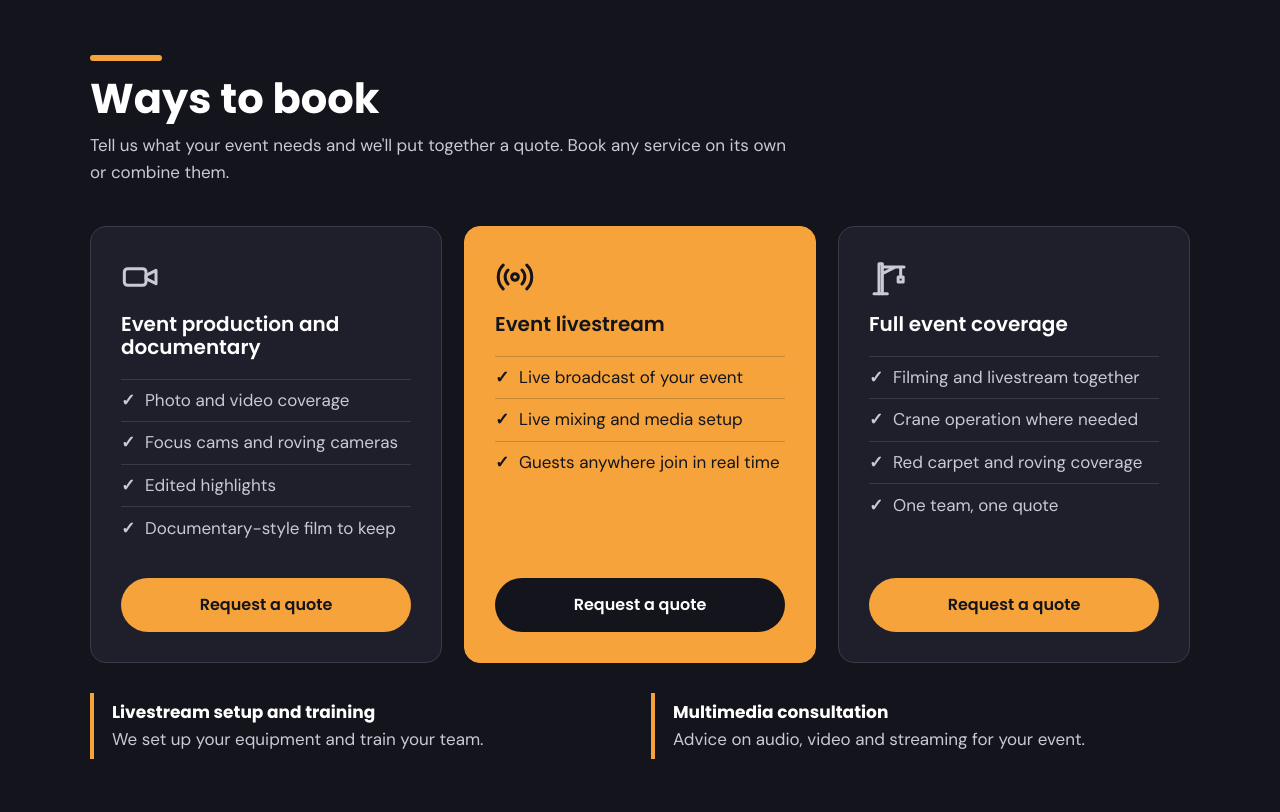
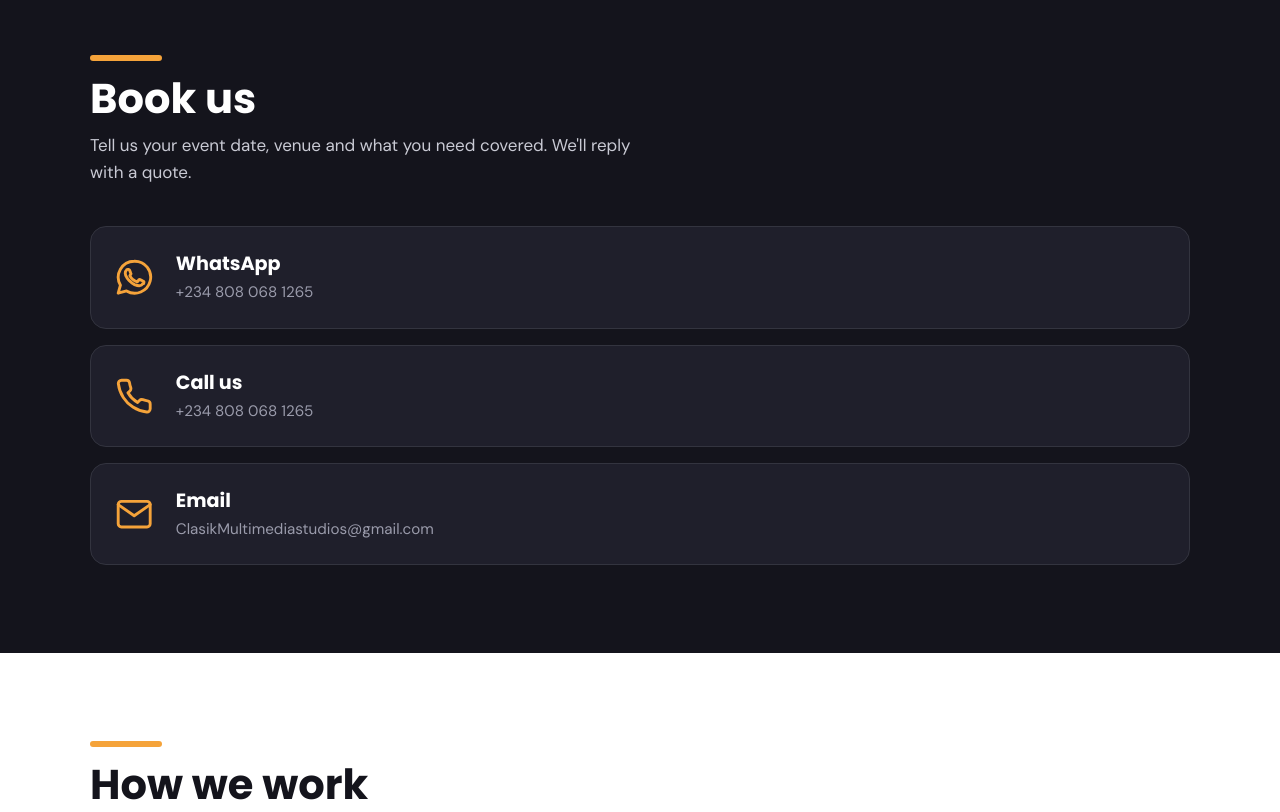
Before and after one commit to clasikcreativeservices/clasikcreativeservices, a plain HTML site: page index.html in a window 1280 px wide. Shown: the part 8000-8812 px from the top of the page. Drawn offline with Linux system fonts and the light colour scheme.

Commit message:
Add booking section with contact options

```diff
--- a/index.html
+++ b/index.html
@@ -208,6 +208,13 @@ h2.plain::before{content:"";position:absolute;top:0;left:0;width:72px;height:6px
 .cap .ic{width:2rem;height:2rem}
 .cap b{display:block;color:#fff;font:800 1.35rem/1.1 var(--head);text-transform:uppercase}
 .cap small{color:#d6d7de;font-size:.9rem}
+
+.book-ways{display:flex;flex-direction:column;gap:16px;margin-top:2rem}
+.bway{display:flex;align-items:center;gap:1.4rem;background:#1F1F2B;border:1px solid #33343f;border-radius:16px;padding:22px 24px;text-decoration:none;transition:border-color .2s,background .2s}
+.bway:hover{border-color:var(--orange);background:#272738}
+.bway svg{width:2.4rem;height:2.4rem;flex:none;fill:none;stroke:var(--orange);stroke-width:1.8;stroke-linecap:round;stroke-linejoin:round}
+.bway b{display:block;color:#fff;font:700 1.2rem var(--head)}
+.bway span{color:#9a9bab;font-size:.95rem}
 </style>
 </head>
 <body>
@@ -375,45 +382,21 @@ h2.plain::before{content:"";position:absolute;top:0;left:0;width:72px;height:6px
 
 <section class="packages" id="packages">
   <div class="wrap">
-    <h2 class="plain" style="color:#fff">Ways to book</h2>
-    <p class="lead" style="color:#c9cad4">Tell us what your event needs and we'll put together a quote. Book any service on its own or combine them.</p>
-    <div class="tiers">
-      <div class="tier">
-        <svg class="ic" style="width:2.5rem;height:2.5rem;margin-bottom:1rem" viewBox="0 0 24 24" aria-hidden="true"><use href="#i-cam"/></svg>
-        <h3>Event production and documentary</h3>
-        <ul>
-          <li>Photo and video coverage</li>
-          <li>Focus cams and roving cameras</li>
-          <li>Edited highlights</li>
-          <li>Documentary-style film to keep</li>
-        </ul>
-        <a class="btn" href="https://wa.me/2348080681265?text=Hi%2C%20I%27d%20like%20a%20quote%20for%20event%20production." target="_blank" rel="noopener">Request a quote</a>
-      </div>
-      <div class="tier pick">
-        <svg class="ic" style="width:2.5rem;height:2.5rem;margin-bottom:1rem;color:var(--ink)" viewBox="0 0 24 24" aria-hidden="true"><use href="#i-live"/></svg>
-        <h3>Event livestream</h3>
-        <ul>
-          <li>Live broadcast of your event</li>
-          <li>Live mixing and media setup</li>
-          <li>Guests anywhere join in real time</li>
-        </ul>
-        <a class="btn" href="https://wa.me/2348080681265?text=Hi%2C%20I%27d%20like%20a%20quote%20for%20event%20livestreaming." target="_blank" rel="noopener">Request a quote</a>
-      </div>
-      <div class="tier">
-        <svg class="ic" style="width:2.5rem;height:2.5rem;margin-bottom:1rem" viewBox="0 0 24 24" aria-hidden="true"><use href="#i-crane"/></svg>
-        <h3>Full event coverage</h3>
-        <ul>
-          <li>Filming and livestream together</li>
-          <li>Crane operation where needed</li>
-          <li>Red carpet and roving coverage</li>
-          <li>One team, one quote</li>
-        </ul>
-        <a class="btn" href="https://wa.me/2348080681265?text=Hi%2C%20I%27d%20like%20a%20quote%20for%20full%20event%20coverage." target="_blank" rel="noopener">Request a quote</a>
-      </div>
-    </div>
-    <div class="addons">
-      <div class="addon"><b>Livestream setup and training</b><br>We set up your equipment and train your team.</div>
-      <div class="addon"><b>Multimedia consultation</b><br>Advice on audio, video and streaming for your event.</div>
+    <h2 class="plain" style="color:#fff">Book us</h2>
+    <p class="lead" style="color:#c9cad4;max-width:48ch">Tell us your event date, venue and what you need covered. We'll reply with a quote.</p>
+    <div class="book-ways">
+      <a class="bway" href="https://wa.me/2348080681265?text=Hi%2C%20I%27d%20like%20to%20book%20Clasik%20for%20my%20event." target="_blank" rel="noopener">
+        <svg viewBox="0 0 24 24" aria-hidden="true"><path d="M12 2a10 10 0 0 0-8.6 15L2 22l5.2-1.4A10 10 0 1 0 12 2zm5.3 14.1c-.2.6-1.3 1.2-1.8 1.2-.5.1-1 .2-3.3-.7-2.8-1.2-4.6-4-4.7-4.2-.1-.2-1.1-1.5-1.1-2.8s.7-2 .9-2.2c.2-.3.5-.3.7-.3h.5c.2 0 .4 0 .6.5l.8 2c.1.2.1.4 0 .5l-.4.6c-.1.2-.3.3-.1.6.2.3.8 1.3 1.7 2.1 1.2 1 2.1 1.3 2.4 1.4.3.1.5.1.6-.1l.9-1.1c.2-.3.4-.2.6-.1l1.9.9c.3.1.5.2.5.3.1.1.1.7-.1 1.3z"/></svg>
+        <div><b>WhatsApp</b><span>+234 808 068 1265</span></div>
+      </a>
+      <a class="bway" href="tel:+2348080681265">
+        <svg viewBox="0 0 24 24" aria-hidden="true"><path d="M22 16.9v3a2 2 0 0 1-2.2 2 19.8 19.8 0 0 1-8.6-3.1 19.5 19.5 0 0 1-6-6A19.8 19.8 0 0 1 2.1 4.2 2 2 0 0 1 4.1 2h3a2 2 0 0 1 2 1.7c.1 1 .4 2 .7 2.9a2 2 0 0 1-.5 2.1L8.1 9.9a16 16 0 0 0 6 6l1.2-1.2a2 2 0 0 1 2.1-.5c.9.3 1.9.6 2.9.7A2 2 0 0 1 22 16.9z"/></svg>
+        <div><b>Call us</b><span>+234 808 068 1265</span></div>
+      </a>
+      <a class="bway" href="mailto:ClasikMultimediastudios@gmail.com">
+        <svg viewBox="0 0 24 24" aria-hidden="true"><path d="M4 4h16c1.1 0 2 .9 2 2v12a2 2 0 0 1-2 2H4a2 2 0 0 1-2-2V6c0-1.1.9-2 2-2z"/><polyline points="22,6 12,13 2,6"/></svg>
+        <div><b>Email</b><span>ClasikMultimediastudios@gmail.com</span></div>
+      </a>
     </div>
   </div>
 </section>
```
